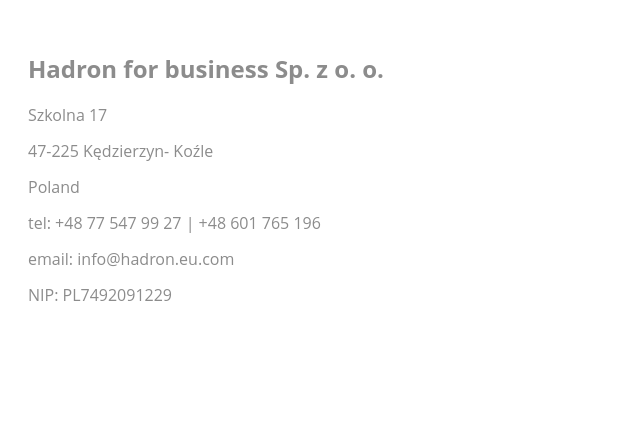
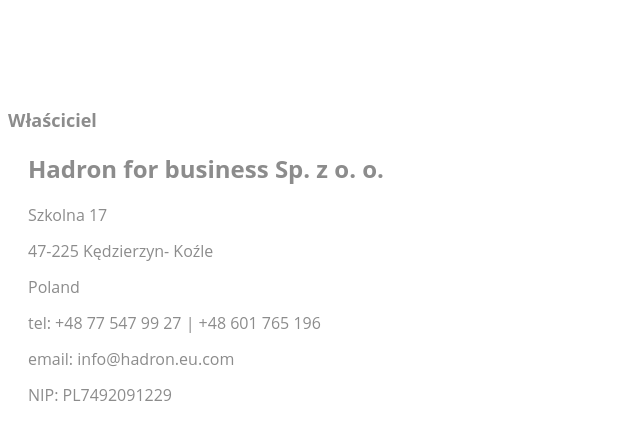
Before and after one commit to Hadron4biz/modules, a plain HTML site: page currency_updater_ext/static/description/index.html in a window 1280 px wide. Shown: the part 4466-4887 px from the top of the page, without its empty margins (0-640 px from the left). Before the commit the page ends 4787 px from the top, so only its background shows below. Drawn offline with Linux system fonts and the light colour scheme.

Commit message:
Update index.html

```diff
--- a/currency_updater_ext/static/description/index.html
+++ b/currency_updater_ext/static/description/index.html
@@ -120,8 +120,8 @@
 
         </div>
 
-        <div class="oe_row oe_spaced" style="margin-top:1000px";>
-            <h1 class="oe_slogan" style="color:#8C8C8C; font-size:18; font-family:Open Sans; margin-left:-700px">Właściciel</h1>
+        <div class="oe_row oe_spaced" style="margin-top:1100px";>
+            <h1 class="oe_slogan" style="color:#8C8C8C; font-size:18; font-family:Open Sans; text-align:left">Właściciel</h1>
 
             <h2 class="oe_mb32" style="margin-left:20; color:#8C8C8C;  font-family:Open Sans">
               Hadron for business Sp. z o. o.
```
